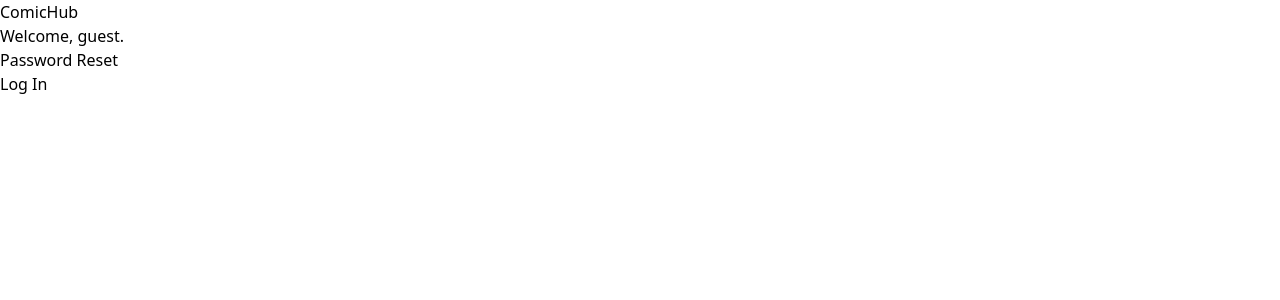
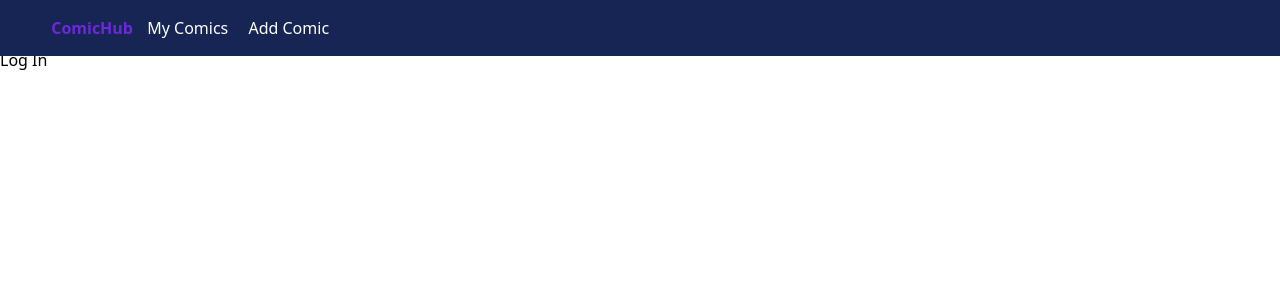
Before and after one commit to anferneealviar99/comic-book-tracker, a Django app: page / in a window 1280 px wide. Shown: the top 300 px of the page. Run offline with Django 4.2, Linux system fonts and the light colour scheme; parts of the project's set-up code (start-up, migrations or seed data) failed here and were passed over.

Commit message:
tailwind now working

```diff
--- a/src/comics/comics/settings.py
+++ b/src/comics/comics/settings.py
@@ -115,11 +115,11 @@
 
 STATIC_URL = "/static/"
 
-STATIC_ROOT = os.path.join(BASE_DIR, 'static/')
+STATIC_ROOT = os.path.join(BASE_DIR, 'comics/static/')
 
 STATICFILES_DIRS = [
-    BASE_DIR / 'static/dist/',
-    BASE_DIR / 'static/src'
+    BASE_DIR / 'comics/static/dist/',
+    BASE_DIR / 'comics/static/src'
 ]
 
 # Default primary key field type
--- a/src/comics/comics/static/dist/styles.css
+++ b/src/comics/comics/static/dist/styles.css
@@ -553,3 +553,174 @@
   --tw-contain-paint:  ;
   --tw-contain-style:  ;
 }
+
+.container {
+  width: 100%;
+}
+
+@media (min-width: 640px) {
+  .container {
+    max-width: 640px;
+  }
+}
+
+@media (min-width: 768px) {
+  .container {
+    max-width: 768px;
+  }
+}
+
+@media (min-width: 1024px) {
+  .container {
+    max-width: 1024px;
+  }
+}
+
+@media (min-width: 1280px) {
+  .container {
+    max-width: 1280px;
+  }
+}
+
+@media (min-width: 1536px) {
+  .container {
+    max-width: 1536px;
+  }
+}
+
+.static {
+  position: static;
+}
+
+.fixed {
+  position: fixed;
+}
+
+.absolute {
+  position: absolute;
+}
+
+.left-0 {
+  left: 0px;
+}
+
+.top-\[-100\%\] {
+  top: -100%;
+}
+
+.top-0 {
+  top: 0px;
+}
+
+.mx-auto {
+  margin-left: auto;
+  margin-right: auto;
+}
+
+.mr-6 {
+  margin-right: 1.5rem;
+}
+
+.ml-8 {
+  margin-left: 2rem;
+}
+
+.block {
+  display: block;
+}
+
+.inline-block {
+  display: inline-block;
+}
+
+.flex {
+  display: flex;
+}
+
+.min-h-\[60vh\] {
+  min-height: 60vh;
+}
+
+.w-16 {
+  width: 4rem;
+}
+
+.w-\[92\%\] {
+  width: 92%;
+}
+
+.w-full {
+  width: 100%;
+}
+
+.items-center {
+  align-items: center;
+}
+
+.justify-between {
+  justify-content: space-between;
+}
+
+.space-x-4 > :not([hidden]) ~ :not([hidden]) {
+  --tw-space-x-reverse: 0;
+  margin-right: calc(1rem * var(--tw-space-x-reverse));
+  margin-left: calc(1rem * calc(1 - var(--tw-space-x-reverse)));
+}
+
+.bg-blue-950 {
+  --tw-bg-opacity: 1;
+  background-color: rgb(23 37 84 / var(--tw-bg-opacity));
+}
+
+.px-5 {
+  padding-left: 1.25rem;
+  padding-right: 1.25rem;
+}
+
+.py-4 {
+  padding-top: 1rem;
+  padding-bottom: 1rem;
+}
+
+.font-bold {
+  font-weight: 700;
+}
+
+.text-violet-700 {
+  --tw-text-opacity: 1;
+  color: rgb(109 40 217 / var(--tw-text-opacity));
+}
+
+.text-white {
+  --tw-text-opacity: 1;
+  color: rgb(255 255 255 / var(--tw-text-opacity));
+}
+
+.duration-500 {
+  transition-duration: 500ms;
+}
+
+.hover\:text-blue-800:hover {
+  --tw-text-opacity: 1;
+  color: rgb(30 64 175 / var(--tw-text-opacity));
+}
+
+.hover\:text-gray-300:hover {
+  --tw-text-opacity: 1;
+  color: rgb(209 213 219 / var(--tw-text-opacity));
+}
+
+@media (min-width: 768px) {
+  .md\:static {
+    position: static;
+  }
+
+  .md\:min-h-fit {
+    min-height: -moz-fit-content;
+    min-height: fit-content;
+  }
+
+  .md\:w-auto {
+    width: auto;
+  }
+}
--- a/src/comics/jsTailwind/package.json
+++ b/src/comics/jsTailwind/package.json
@@ -3,7 +3,7 @@
   "version": "1.0.0",
   "main": "index.js",
   "scripts": {
-    "build": "npx tailwind -i ../static/src/tailwind.css -o ../static/dist/styles.css --watch"
+    "build": "npx tailwind -i ../comics/static/src/tailwind.css -o ../comics/static/dist/styles.css --watch"
     },
   "keywords": [],
   "author": "",
--- a/src/comics/jsTailwind/tailwind.config.js
+++ b/src/comics/jsTailwind/tailwind.config.js
@@ -6,7 +6,7 @@
   },
   darkMode: 'media',
   content: [
-      '../comics/templates/**/*.html',
+      '../templates/**/*.html',
   ],
   theme: {
     extend: {},
--- a/src/comics/templates/base.html
+++ b/src/comics/templates/base.html
@@ -11,22 +11,23 @@
 </head>
 
 <body>
-    <header class="bg-blue-950 py-4">
+    <header class="bg-blue-950 py-4 text-white fixed w-full top-0 left-0">
         <nav class="flex justify-between items center w-[92%] mx-auto">
             <div class="w-16 font-bold text-violet-700">
                <a href="{% url 'home' %}">ComicHub</a>
             </div>
-            <div class="nav-links duration-500 md:static absolute md:min-h-fit min-h-[60vh]
-                        left-0 top-[-100%] md:w-auto w-full flex items-center px-5">
-                <ul class="flex">
-                    {% if user.is_authenticated %}
-                    <li class="mr-6">
-                        <a class="hover:text-blue-800" href="{% url 'user_comics' %}">My Comics</a>
+            <div class="container">
+                <ul class="ml-8 space-x-4">
+                    <li class="inline-block">
+                        <a href="{% url 'user_comics' %}" class="hover:text-gray-300">
+                            My Comics
+                        </a>
                     </li>
-                    <li class="mr-6">
-                        <a class="hover:text-blue-800" href="{% url 'add_comic' %}">Add Comic</a>
+                    <li class="inline-block">
+                        <a href="{% url 'add_comic' %}" class="hover:text-gray-300">
+                            Add Comic
+                        </a>
                     </li>
-                    {% endif %}
                 </ul>
             </div>
         </nav>
```
